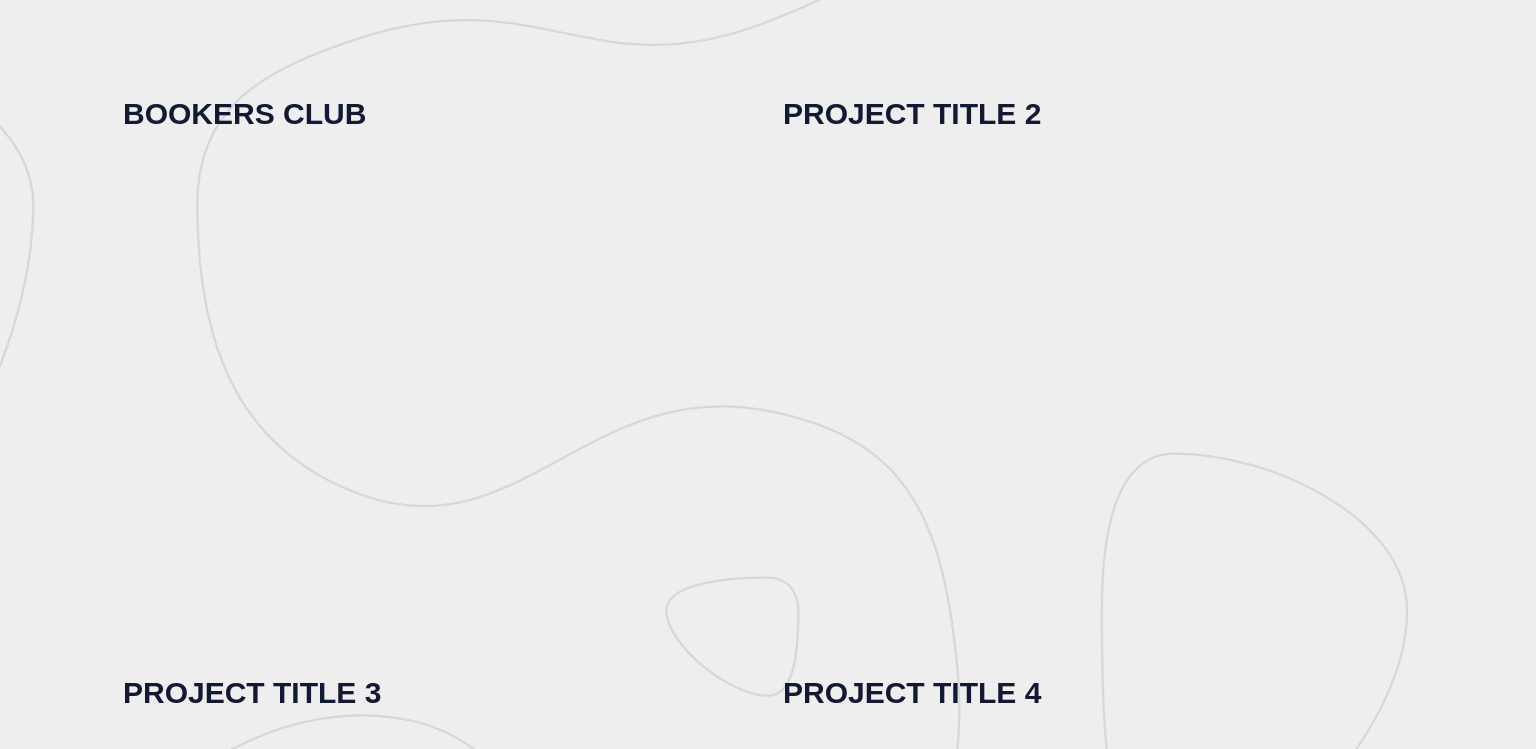
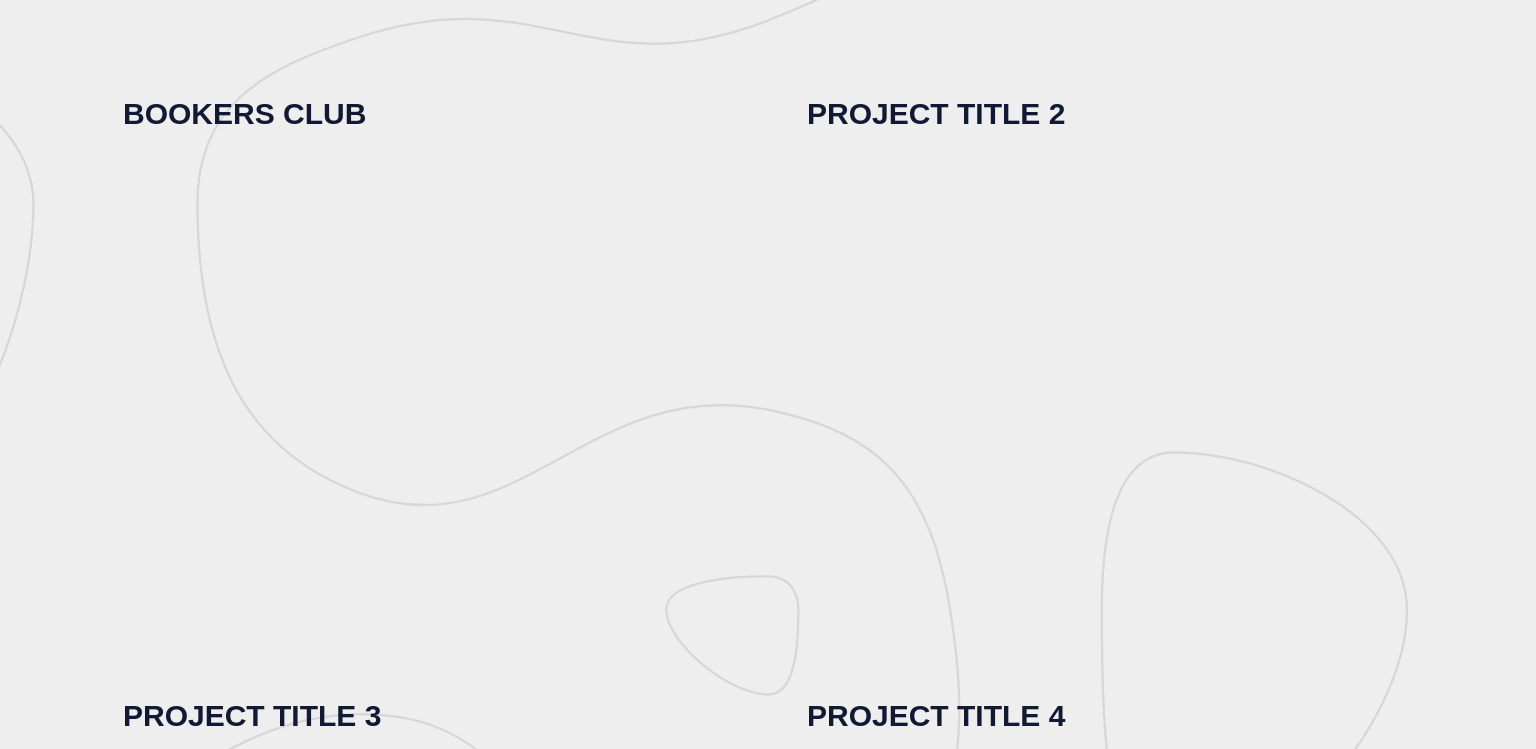
Before and after one commit to JoaquinDev542/AncoCompany, a plain HTML site: page index.html in a window 1536 px wide. Shown: the part 5883-6632 px from the top of the page. Drawn offline with nearby package versions, Linux system fonts and the light colour scheme; a web font is replaced by a local one.

Commit message:
Update styles.css

```diff
--- a/src/css/styles.css
+++ b/src/css/styles.css
@@ -1433,7 +1433,7 @@ strong {
     display: var(--value-grid);
     place-items: var(--value-center);
     width: 100%;
-    height: 375px;
+    height: 325px;
     border-radius: 10px;
     background-image: url(../../assets/image/aboutHero.jpeg);
     background-repeat: no-repeat;
@@ -2183,7 +2183,7 @@ strong {
     }
 
     .workProjectImg {
-        height: 425px;
+        height: 375px;
     }
 
     /* FormContainer Section */
@@ -2557,7 +2557,7 @@ strong {
     }
 
     .workProjectImg {
-        height: 450px;
+        height: 425px;
     }
 
     /* FormContainer Section */
@@ -2626,7 +2626,7 @@ strong {
 
 }
 
-@media screen and (min-width:1400px) {
+@media screen and (min-width:87.5em) {
 
     .progressBar {
         top: 73px;
@@ -2662,6 +2662,10 @@ strong {
 
     .workProject__title {
         font-size: var(--fs-workTitle-portatilL);
+    }
+
+    .workProjects {
+        gap: 7.6875em 4.875em;
     }
 
     .form__title {
```
